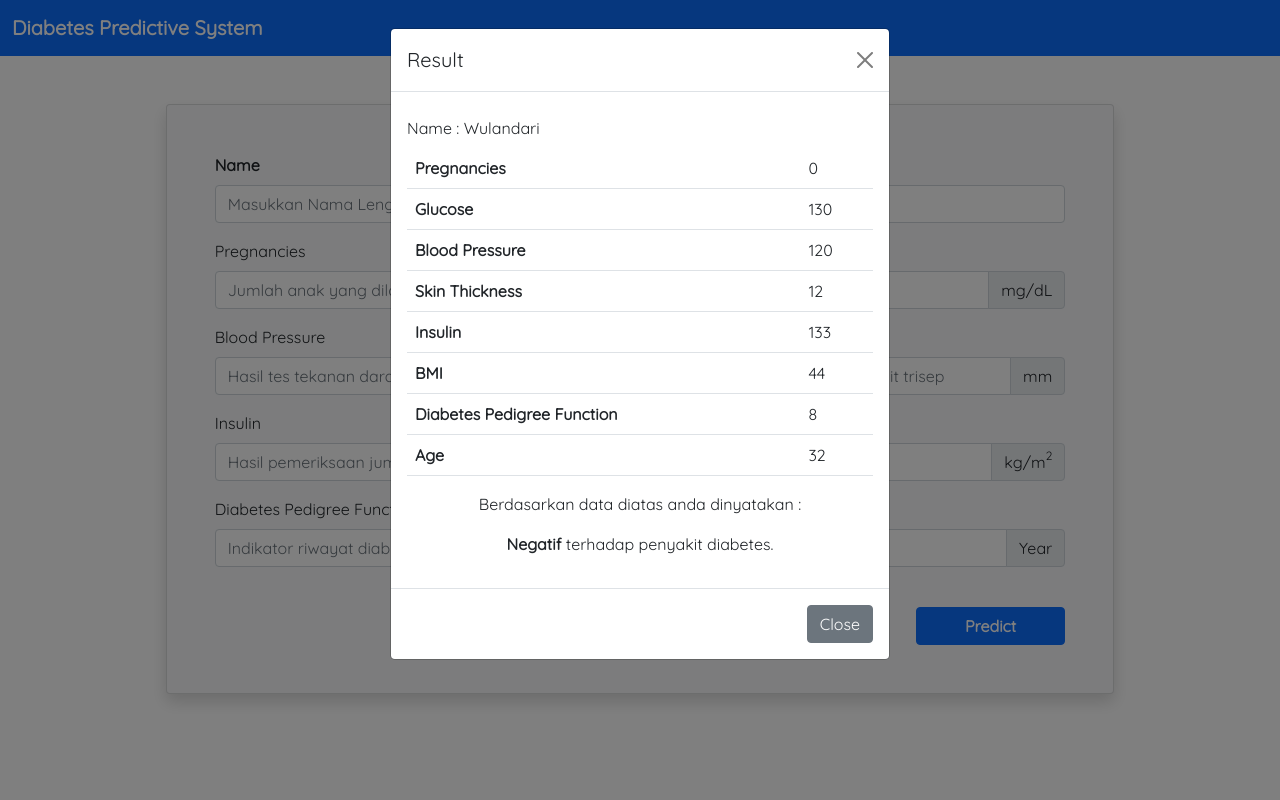
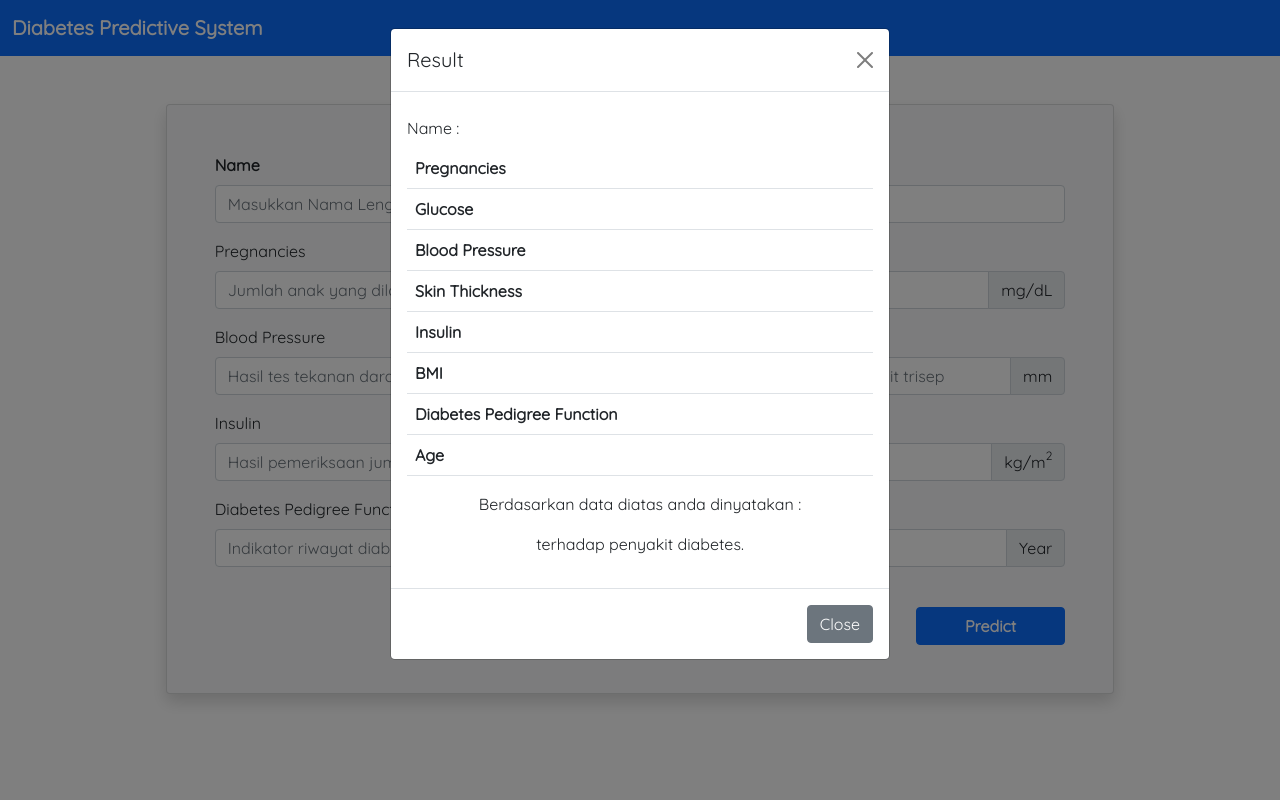
Before and after one commit to dan-dia/project-capstone-team-csd-134, a Flask app: page / in a window 1280 px wide, after a click on "Predict". Run offline with Flask 2, Linux system fonts and the light colour scheme; lists and menus that the app fills with data are empty.

Commit message:
menambahkan beberapa atribut class, untuk menampung hasil

```diff
--- a/templates/components/modal.html.jinja
+++ b/templates/components/modal.html.jinja
@@ -1,52 +1,52 @@
 <!-- Modal -->
 <div class="modal fade" id="modalResult" tabindex="-1" aria-labelledby="exampleModalLabel" aria-hidden="true">
-  <div class="modal-dialog">
+  <div class="modal-dialog modal-dialog-scrollable">
       <div class="modal-content">
           <div class="modal-header">
               <h5 class="modal-title" id="exampleModalLabel">Result</h5>
               <button type="button" class="btn-close" data-bs-dismiss="modal" aria-label="Close"></button>
           </div>
           <div class="modal-body">
-              <p class="my-2">Name : Wulandari</p>
+              <p class="my-2">Name : <span class="text-name text-capitalize"></span></p>
               <table class="table">
                   <tbody>
                       <tr>
                           <th scope="row">Pregnancies</th>
-                          <td>0</td>
+                          <td><span class="text-pregnancies"></span></td>
                       </tr>
                       <tr>
                           <th scope="row">Glucose</th>
-                          <td>130</td>
+                          <td><span class="text-glucose"></span></td>
                       </tr>
                       <tr>
                           <th scope="row">Blood Pressure</th>
-                          <td>120</td>
+                          <td><span class="text-bloodPressure"></span></td>
                       </tr>
                       <tr>
                           <th scope="row">Skin Thickness</th>
-                          <td>12</td>
+                          <td><span class="text-skinThickness"></span></td>
                       </tr>
                       <tr>
                           <th scope="row">Insulin</th>
-                          <td>133</td>
+                          <td><span class="text-insulin"></span></td>
                       </tr>
                       <tr>
                           <th scope="row">BMI</th>
-                          <td>44</td>
+                          <td><span class="text-bmi"></span></td>
                       </tr>
                       <tr>
                           <th scope="row">Diabetes Pedigree Function</th>
-                          <td>8</td>
+                          <td><span class="text-diabetesPedigreeFunction"></span></td>
                       </tr>
                       <tr>
                           <th scope="row">Age</th>
-                          <td>32</td>
+                          <td><span class="text-age"></span></td>
                       </tr>
                   </tbody>
               </table>
               <div class="text-center">
                   <p>Berdasarkan data diatas anda dinyatakan : </p>
-                  <p><span id="resultPredict" class="fw-bold">Negatif</span> terhadap penyakit diabetes.</p>
+                  <p><span id="resultPredict" class="fw-bold text-uppercase"></span> terhadap penyakit diabetes.</p>
               </div>
           </div>
           <div class="modal-footer">
```
